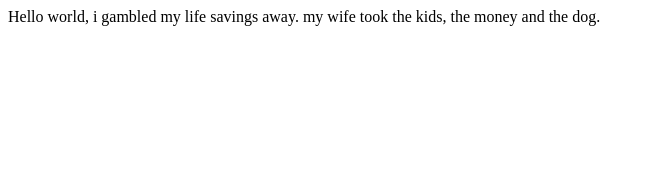
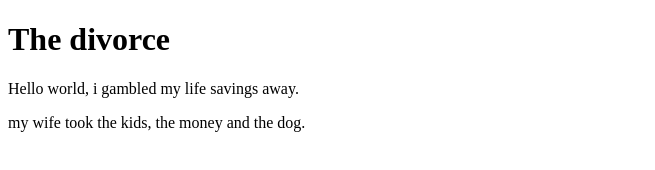
Before and after one commit to JaylenbEgg/jaylenb, a plain HTML site: page index.html in a window 1280 px wide. Shown: the whole page, without its empty margins (0-655 px from the left). Drawn offline with Linux system fonts and the light colour scheme.

Commit message:
divorce update

```diff
--- a/index.html
+++ b/index.html
@@ -9,9 +9,11 @@
 </head>
 
 <body>
-  Hello world,
-  i gambled my life savings away.
-  my wife took the kids, the money and the dog.
+  <h1> The divorce </h1>
+  <p> Hello world, i gambled my life savings away. </p>
+ <p>my wife took the kids, the money and the dog. </p>
+
+
   <script src="script.js"></script>
 </body>
 
```
